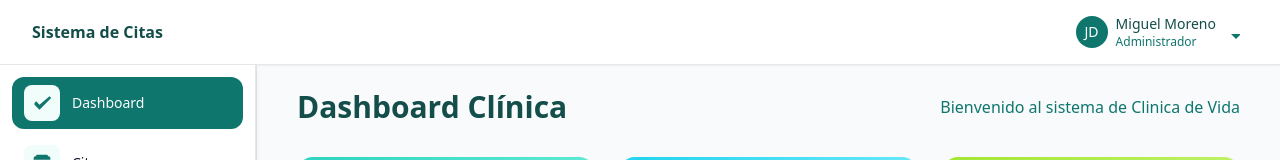
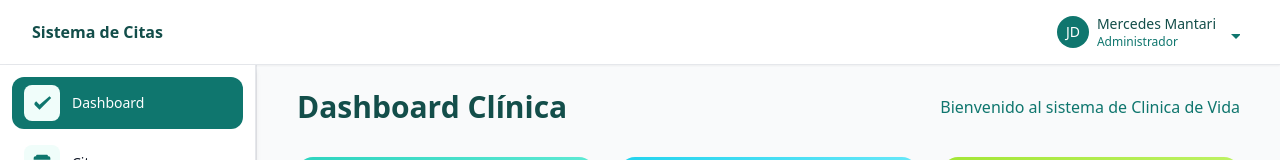
Before and after one commit to lumiguem/ciber-clinica-app, an Angular app: page /dashboard in a window 1280 px wide. Shown: the top 160 px of the page. Built offline with nearby package versions, Linux system fonts and the light colour scheme; sample sign-in values are in the browser's storage.

Commit message:
refactorizacion

```diff
--- a/src/app/layout/components/main-layout/main-layout.html
+++ b/src/app/layout/components/main-layout/main-layout.html
@@ -22,7 +22,7 @@
             (click)="toggleUserMenu()">
             <span class="h-8 w-8 rounded-full bg-teal-700 text-white text-sm flex items-center justify-center">JD</span>
             <div class="hidden sm:block text-left">
-              <div class="text-sm font-medium text-teal-900">Miguel Moreno</div>
+              <div class="text-sm font-medium text-teal-900">Mercedes Mantari</div>
               <div class="text-xs text-teal-700">Administrador</div>
             </div>
             <svg class="h-4 w-4 text-teal-700" fill="currentColor">
```
